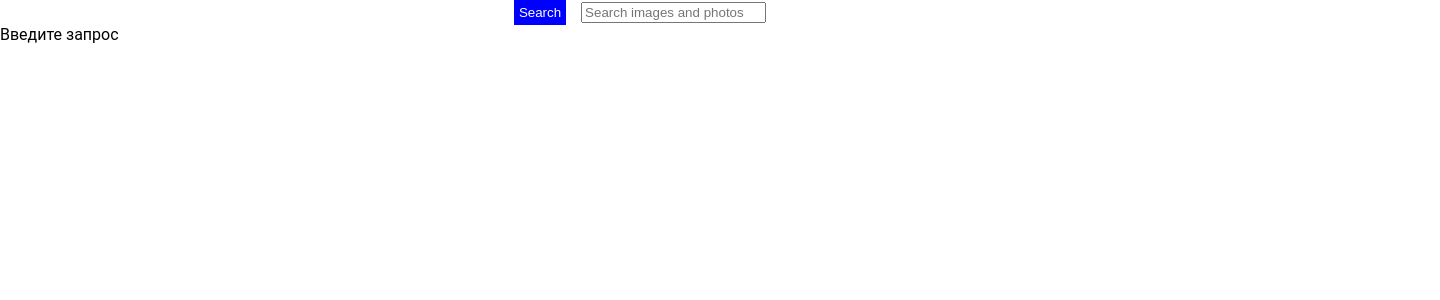
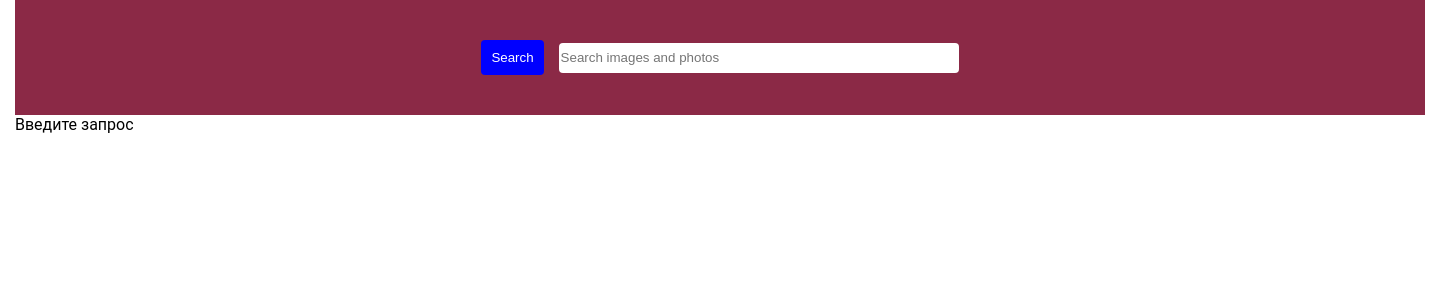
Before and after one commit to Nikita856294/goit-react-hw-03-image-finder, a React (Create React App) app: page / in a window 1280 px wide. Shown: the top 300 px of the page, 1440 px wide, since content can reach past the window. Built offline with nearby package versions, Linux system fonts and the light colour scheme.

Commit message:
styled ImageGallery, LoadMore, Searchbar

```diff
--- a/src/components/App.jsx
+++ b/src/components/App.jsx
@@ -1,7 +1,7 @@
 import React, { Component } from 'react';
 import Searchbar from './Searchbar';
 import { ImageGallery } from './ImageGallery/ImageGallery';
-
+import { Container } from './Container/Container';
 import { GlobalStyled } from './GlobalStyle/GlobalStyled';
 import { ToastContainer, toast } from 'react-toastify';
 
@@ -25,6 +25,7 @@ export class App extends Component {
     return (
       <div>
         <GlobalStyled />
+        <Container>
           <ToastContainer
             autoClose={3000}
             hideProgressBar={false}
@@ -35,8 +36,10 @@ export class App extends Component {
             draggable
             pauseOnHover
           />
+
           <Searchbar onSubmit={this.handleSearchFormSubmit} />
           <ImageGallery image={image} />
+        </Container>
       </div>
     );
   }
--- /dev/null
+++ b/src/components/Container/Container.js
@@ -0,0 +1,12 @@
+import styled from 'styled-components';
+
+const Container = styled.div`
+  width: 100%;
+  margin-left: auto;
+  margin-right: auto;
+  padding-left: 15px;
+  padding-right: 15px;
+  width: 1440px;
+`;
+
+export { Container };
--- a/src/components/ImageGallery/ImageGallery.js
+++ b/src/components/ImageGallery/ImageGallery.js
@@ -18,7 +18,9 @@ class ImageGallery extends Component {
     imageModal: null,
   };
   async componentDidUpdate(prevProps, prevState) {
-    if (prevProps.image !== this.props.image) {
+    const prevImage = prevProps.image;
+    const nextImage = this.props.image;
+    if (prevImage !== nextImage) {
       this.setState({ status: 'pending' });
 
       try {
@@ -72,9 +74,7 @@ class ImageGallery extends Component {
     if (status === 'rejected') {
       return <p>Whoops, something went wrong: {error.message}</p>;
     }
-    if (status === 'resolved' && images.length > 0) {
-      <LoadMore onClick={this.handleClick} />;
-    }
+
     if (status === 'resolved') {
       return (
         <div>
@@ -87,7 +87,7 @@ class ImageGallery extends Component {
               />
             ))}
           </ImageList>
-
+          {images.length > 0 && <LoadMore onClick={this.handleClick} />}
           {showModal && (
             <Modal toggleModal={this.toggleModal}>
               <img src={imageModal.largeImageURL} alt={imageModal.tags} />
--- a/src/components/ImageGallery/ImageGalleryStyled.js
+++ b/src/components/ImageGallery/ImageGalleryStyled.js
@@ -3,15 +3,11 @@ import styled from 'styled-components';
 const ImageList = styled.ul`
   display: flex;
   flex-wrap: wrap;
-  margin: -15px;
+  margin-right: -10px;
+  margin-top: -10px;
   list-style: none;
+  padding-top: 10px;
+  padding-bottom: 10px;
 `;
-const ButtonOpenModal = styled.button`
-  display: block;
-  padding: 15px;
-  border: none;
-  ouline: none;
-  background-color: blue;
-  border-radius: 4px;
-`;
-export { ImageList, ButtonOpenModal };
+
+export { ImageList };
--- a/src/components/ImageGalleryItem/ImageGalleryItem.js
+++ b/src/components/ImageGalleryItem/ImageGalleryItem.js
@@ -8,8 +8,8 @@ function ImageGalleryItem({ images, showModal }) {
         src={images.webformatURL}
         alt={images.tag}
         onClick={() => showModal(images.largeImageURL, images.tags)}
-        width="400"
-        height="200"
+        width="100"
+        height="100"
       />
     </ImageItem>
   );
--- a/src/components/ImageGalleryItem/ImageGalleryStyled.js
+++ b/src/components/ImageGalleryItem/ImageGalleryStyled.js
@@ -2,8 +2,9 @@ import styled from 'styled-components';
 
 const ImageItem = styled.li`
   display: flex;
-  flex-basis: calc((100% - 30px) / 4);
-  margin: 15px;
+  flex-basis: calc((100% - 30px) / 3);
+  margin-right: 10px;
+  margin-top: 10px;
 `;
 
 export { ImageItem };
--- a/src/components/LoadMore/LoadMore.js
+++ b/src/components/LoadMore/LoadMore.js
@@ -1,10 +1,11 @@
 import react from 'react';
+import { LoadButton } from './LoadMoreStyled';
 
 function LoadMore({ onClick }) {
   return (
-    <button type="button" name="load" onClick={onClick}>
+    <LoadButton type="button" name="load" onClick={onClick}>
       Load more
-    </button>
+    </LoadButton>
   );
 }
 
--- /dev/null
+++ b/src/components/LoadMore/LoadMoreStyled.js
@@ -0,0 +1,15 @@
+import styled from 'styled-components';
+
+const LoadButton = styled.button`
+  display: flex;
+  margin-left: auto;
+  margin-right: auto;
+  padding: 25px;
+  margin-bottom: 15px;
+  background-color: blue;
+  color: white;
+  border-radius: 4px;
+  border: none;
+`;
+
+export { LoadButton };
--- a/src/components/Modal/Modal.js
+++ b/src/components/Modal/Modal.js
@@ -12,15 +12,23 @@ class Modal extends Component {
     window.removeEventListener('keydown', this.handleKeyDown);
   }
   handleKeyDown = e => {
+    const { toggleModal } = this.props;
     if (e.key === 'Escape') {
-      this.props.toggleModal();
+      toggleModal();
+    }
+  };
+  handleBackDropClick = e => {
+    const { toggleModal } = this.props;
+    if (e.currentTarget === e.target) {
+      toggleModal();
     }
   };
 
   render() {
+    const { children } = this.props;
     return createPortal(
-      <OverlayModal className="overlay">
-        <ModalWindow className="modal">{this.props.children}</ModalWindow>
+      <OverlayModal className="overlay" onClick={this.handleBackDropClick}>
+        <ModalWindow className="modal">{children}</ModalWindow>
       </OverlayModal>,
       modalRoot
     );
--- a/src/components/Searchbar/Searchbar.js
+++ b/src/components/Searchbar/Searchbar.js
@@ -1,5 +1,5 @@
 import react, { Component } from 'react';
-import { SearchForm, SubmitButton } from './SearchbarStyled';
+import { SearchForm, SubmitButton, InputForm } from './SearchbarStyled';
 
 class Searchbar extends Component {
   state = {
@@ -20,13 +20,12 @@ class Searchbar extends Component {
 
   render() {
     return (
-      <header className="searchbar">
       <SearchForm className="form" onSubmit={this.handleSubmit}>
         <SubmitButton type="submit" className="button">
           <span className="button-label">Search</span>
         </SubmitButton>
 
-          <input
+        <InputForm
           className="input"
           type="text"
           value={this.state.image}
@@ -34,7 +33,6 @@ class Searchbar extends Component {
           onChange={this.handleChange}
         />
       </SearchForm>
-      </header>
     );
   }
 }
--- a/src/components/Searchbar/SearchbarStyled.js
+++ b/src/components/Searchbar/SearchbarStyled.js
@@ -4,14 +4,27 @@ const SearchForm = styled.form`
   display: flex;
   justify-content: center;
   align-items: center;
+  padding-top: 40px;
+  padding-bottom: 40px;
+  background-color: rgb(139, 41, 70);
 `;
 
 const SubmitButton = styled.button`
   display: flex;
   margin-right: 15px;
-  padding: 5px;
+  padding: 10px;
+  outline: none;
   background-color: blue;
   color: white;
   border: none;
+  border-radius: 4px;
 `;
-export { SearchForm, SubmitButton };
+
+const InputForm = styled.input`
+  width: 400px;
+  height: 30px;
+  border: none;
+  outline: none;
+  border-radius: 4px;
+`;
+export { SearchForm, SubmitButton, InputForm };
```
Lines whose indentation alone changed are shown as unchanged.
